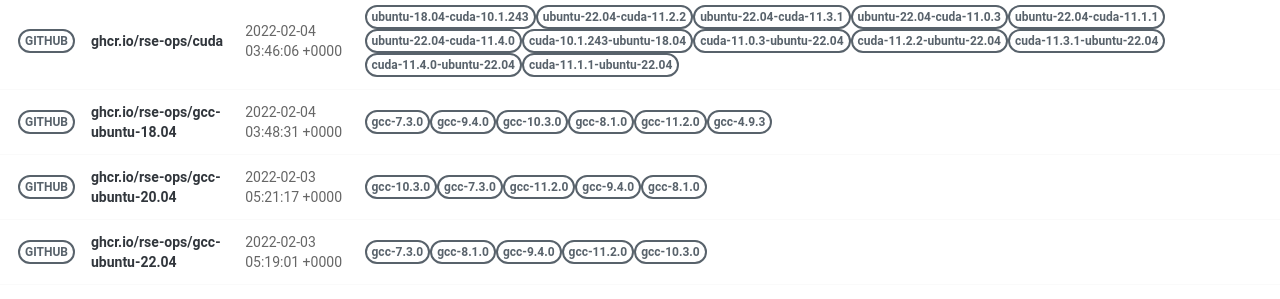
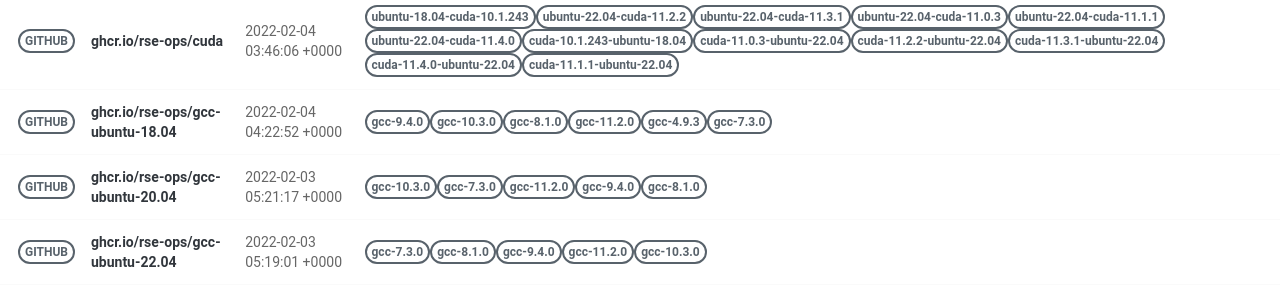
Before and after one commit to rse-ops/docker-images, a Jekyll site: the page built from pages/index.md, in a window 1280 px wide. Shown: the part 502-801 px from the top of the page. Built offline with Jekyll 4.4.1, drawn with Linux system fonts in a browser that asks for light colours; nearby versions of some CDN libraries.

Commit message:
Automated push to update library 2022-02-04

```diff
--- a/_library/ghcr.io-rse-ops-gcc-ubuntu-18.04.md
+++ b/_library/ghcr.io-rse-ops-gcc-ubuntu-18.04.md
@@ -1,14 +1,11 @@
 ---
 layout: container
 name: ghcr.io/rse-ops/gcc-ubuntu-18.04
-updated_at: 2022-02-04 03:48:31.492739
+updated_at: 2022-02-04 04:22:52.118088
 
 
 container_url: https://github.com/orgs/rse-ops/packages/container/package/gcc-ubuntu-18.04
 versions:
- - tag: gcc-7.3.0
-   dockerfile: https://github.com/rse-ops/docker-images/blob/main/ubuntu/gcc/Dockerfile
-   manifest: https://crane.ggcr.dev/manifest/ghcr.io/rse-ops/gcc-ubuntu-18.04:gcc-7.3.0
  - tag: gcc-9.4.0
    dockerfile: https://github.com/rse-ops/docker-images/blob/main/ubuntu/gcc/Dockerfile
    manifest: https://crane.ggcr.dev/manifest/ghcr.io/rse-ops/gcc-ubuntu-18.04:gcc-9.4.0
```
Also changed, not shown: other parts of _library/ghcr.io-rse-ops-gcc-ubuntu-18.04.md (+3 -0 lines).
